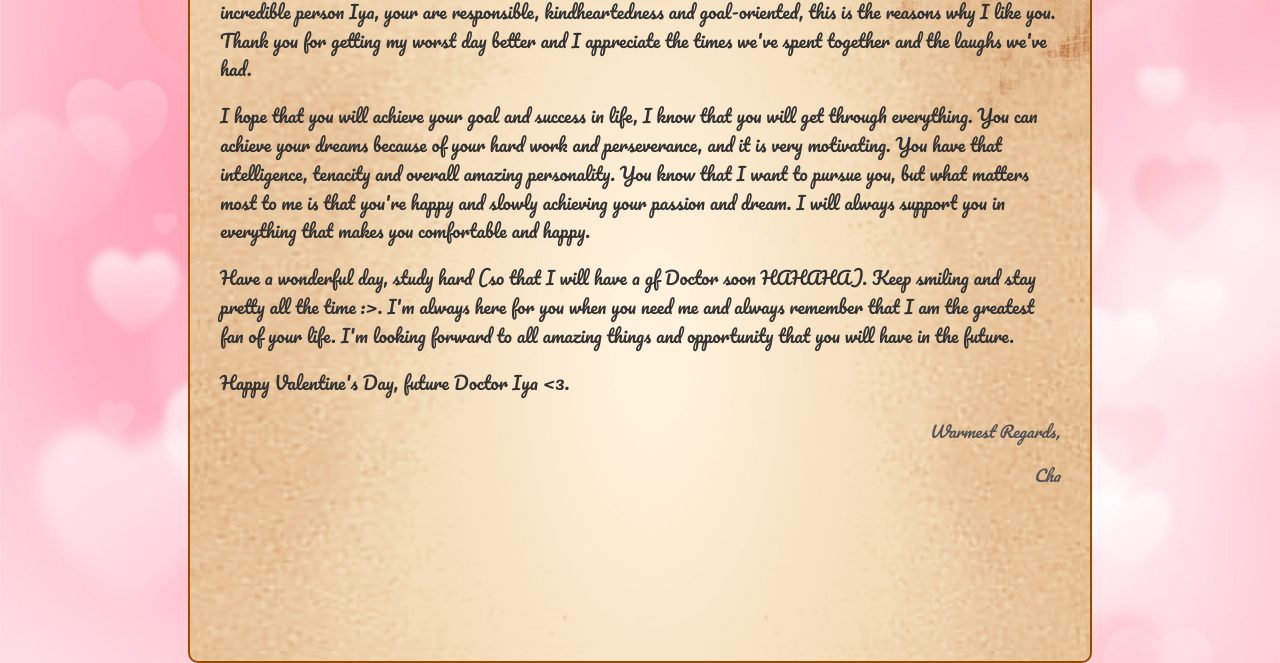
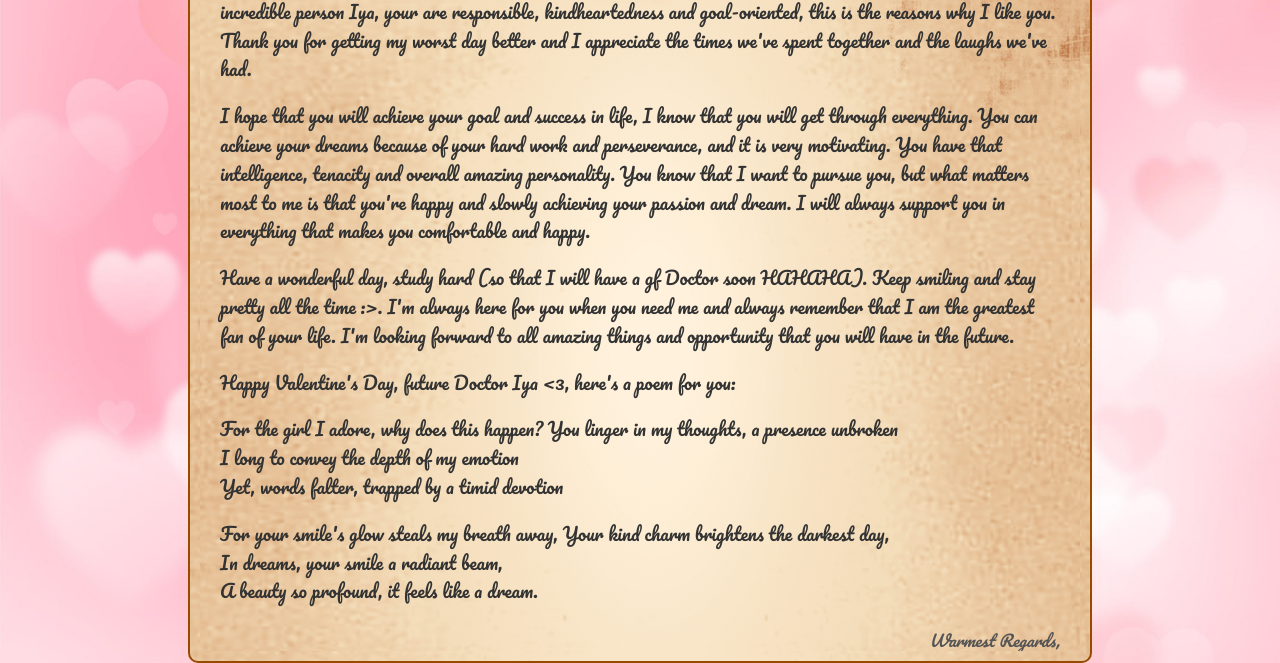
Before and after one commit to cha162/ayaiya.github.io, a plain HTML site: page index.html in a window 1280 px wide. Both pictures are taken after a click on the button "Open this letter". Shown: the part 139-802 px from the top of the page. Drawn offline with Linux system fonts and the light colour scheme.

Commit message:
index.html

```diff
--- a/index.html
+++ b/index.html
@@ -34,7 +34,19 @@
                     I'm looking forward to all amazing things and opportunity that you will have in the future.
                 </p>
                 <p>
-                    Happy Valentine's Day, future Doctor Iya <3.
+                    Happy Valentine's Day, future Doctor Iya <3, here's a poem for you:
+                        <p>
+                            For the girl I adore, why does this happen?
+                            You linger in my thoughts, a presence unbroken<br>
+                            I long to convey the depth of my emotion <br>
+                            Yet, words falter, trapped by a timid devotion <br>
+                        </p>
+                        <p>
+                            For your smile's glow steals my breath away,
+                            Your kind charm brightens the darkest day,<br>
+                            In dreams, your smile a radiant beam,<br>
+                            A beauty so profound, it feels like a dream.<br>
+                        </p>
                 </p>
             </main>
             <footer>
```
